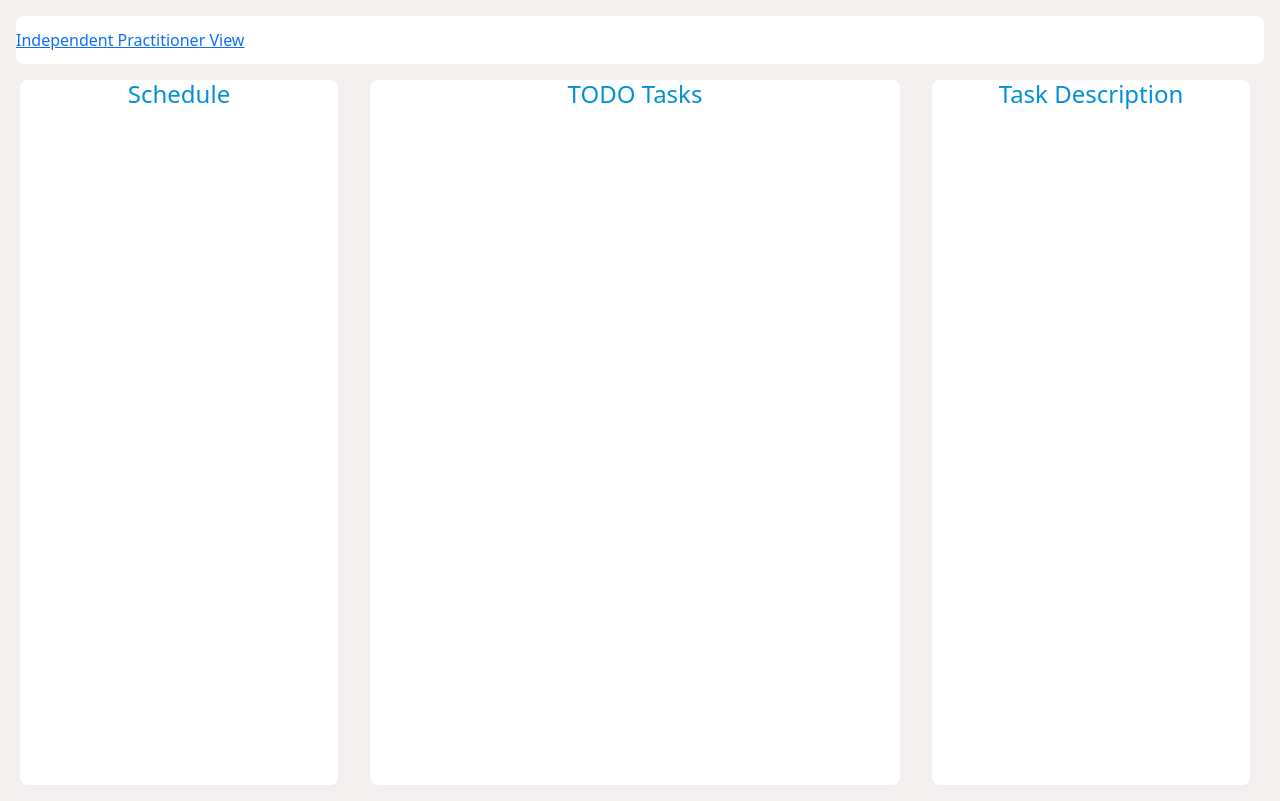
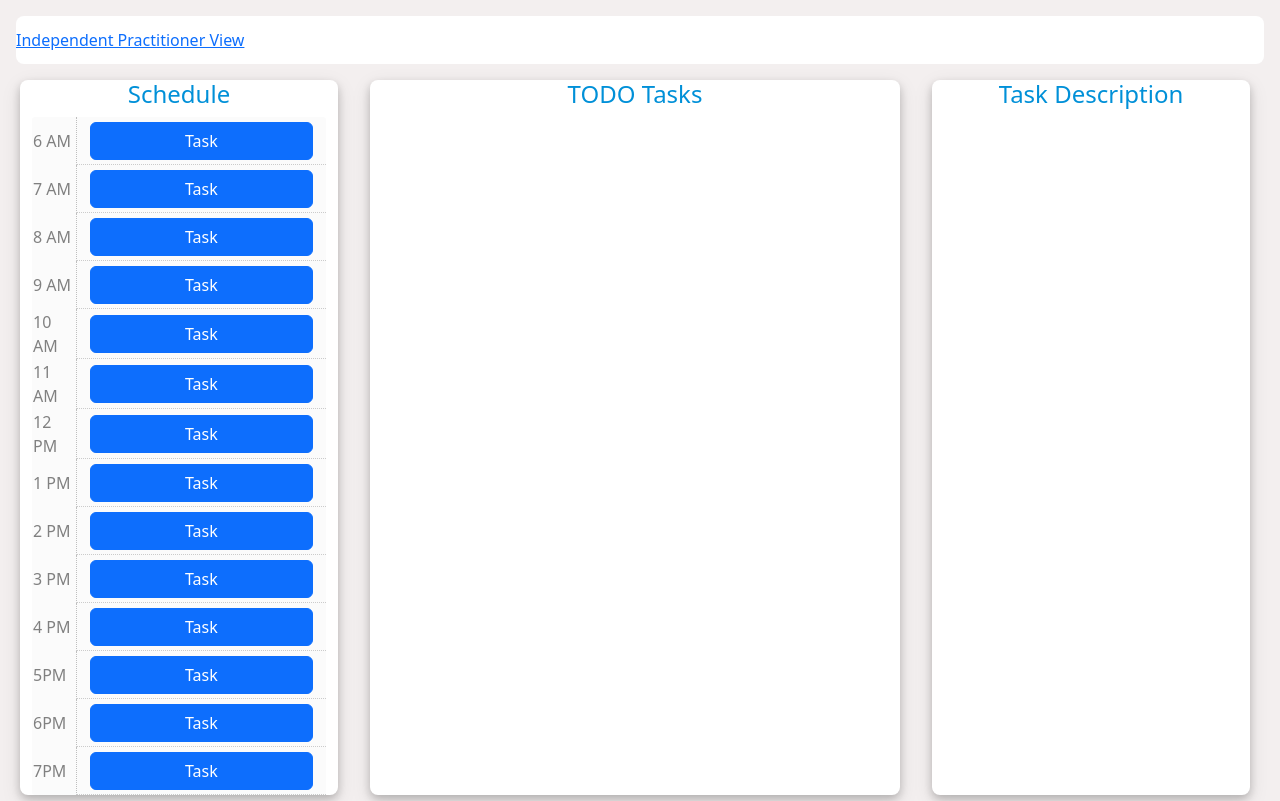
Before and after one commit to zmb6893/Med-o-matic, a Vue app in the folder frontend/: page / in a window 1280 px wide. Built offline with nearby package versions, Linux system fonts and the light colour scheme.

Commit message:
Added in the schedule section

```diff
--- /dev/null
+++ b/frontend/src/components/Schedule.vue
@@ -0,0 +1,48 @@
+<script lang="ts" setup>
+const hours = ['6 AM', '7 AM', '8 AM', '9 AM', '10 AM', '11 AM', '12 PM', '1 PM', '2 PM', '3 PM', '4 PM', '5PM', '6PM', '7PM']
+</script>
+
+<template>
+	<table>
+		<tr v-for="time in hours">
+			<td class="time-stamp">
+				{{ time }}
+			</td>
+			<td class="task-cell">
+				<button class="btn btn-primary task"> Task</button>
+			</td>
+		</tr>
+	</table>
+</template>
+
+<style scoped>
+.time-stamp {
+	color: gray;
+	width: 5rem;
+	margin: 3rem;
+}
+
+.task-cell {
+	border-left: 1px dotted rgb(190, 190, 190);
+	border-bottom: 1px dotted rgb(203, 203, 203);
+}
+
+.task {
+	width: 90%;
+}
+
+table {
+	background-color: #FBFBFB;
+	border-radius: .2rem;
+}
+
+tr {
+	height: 3rem;
+}
+
+.task-cell {
+	width: 85%;
+	align-items: center;
+	text-align: center;
+}
+</style>
--- a/frontend/src/views/IndependentPractitionerView.vue
+++ b/frontend/src/views/IndependentPractitionerView.vue
@@ -1,4 +1,6 @@
 <script setup lang="ts">
+import Schedule from '@/components/Schedule.vue';
+
 
 </script>
 
@@ -8,6 +10,7 @@
 			<h1 class="center">
 				Schedule
 			</h1>
+			<Schedule></Schedule>
 		</div>
 		<div class="col-5 column-section">
 			<h1 class="center">
@@ -27,6 +30,7 @@
 		background-color: #FFFFFF;
 		border-radius: .5rem;
 		margin: 1rem;
+		box-shadow: 0 4px 8px 0 rgba(0, 0, 0, 0.2), 0 6px 20px 0 rgba(0, 0, 0, 0.1);
 	}
 
 	h1 {
```
